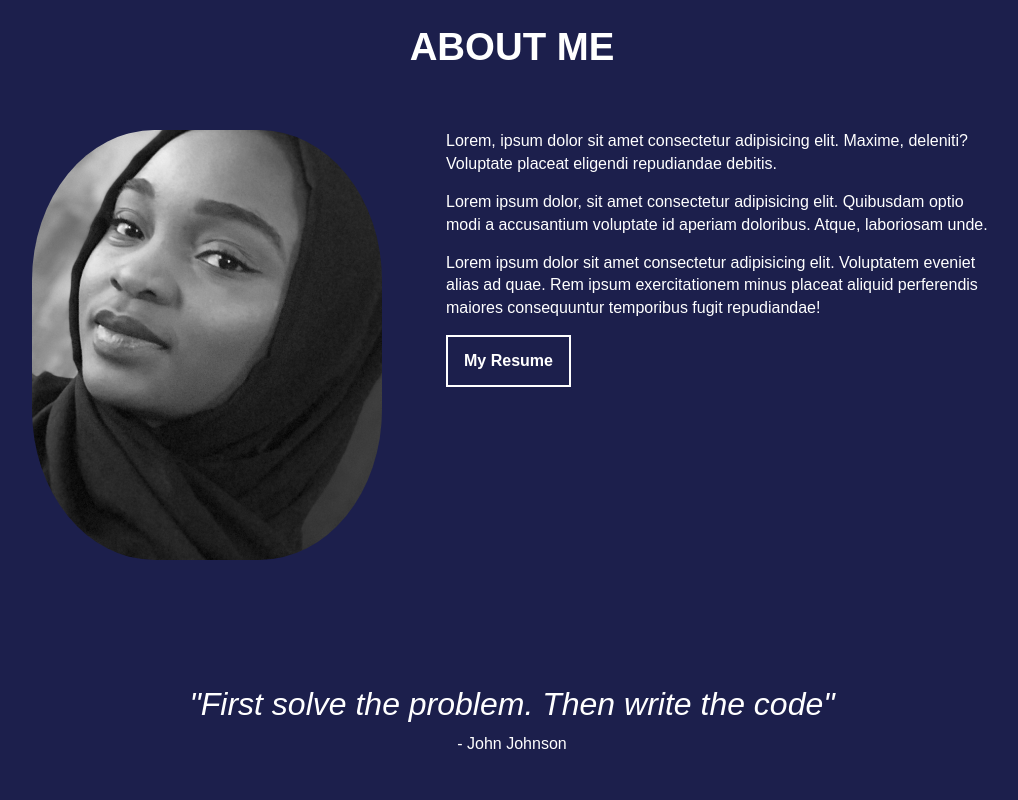
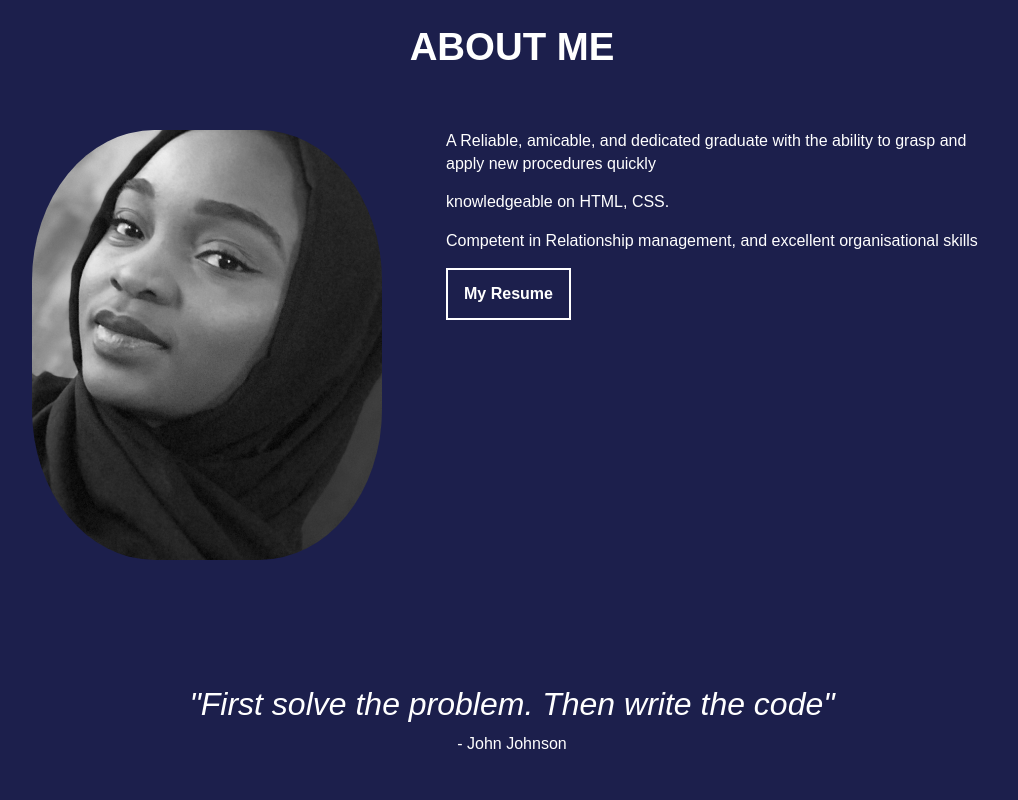
Before and after one commit to jidarrh/my-portfolio, a plain HTML site: page index.html in a window 1280 px wide. Shown: the part 900-1700 px from the top of the page, without its empty margins (128-1146 px from the left). Drawn offline with Linux system fonts and the light colour scheme.

Commit message:
modified about page

```diff
--- a/index.html
+++ b/index.html
@@ -19,10 +19,11 @@
             <div class="about-container">
                 <img src="./images/Profile pic.jpg" alt="Hauwa's photo" class="about-img">
                 <div class="about-text">
-                    <p>Lorem, ipsum dolor sit amet consectetur adipisicing elit. Maxime, deleniti? Voluptate placeat eligendi repudiandae debitis.</p>
-                    <p>Lorem ipsum dolor, sit amet consectetur adipisicing elit. Quibusdam optio modi a accusantium voluptate id aperiam doloribus. Atque, laboriosam unde.</p>
-                    <p>Lorem ipsum dolor sit amet consectetur adipisicing elit. Voluptatem eveniet alias ad quae. Rem ipsum exercitationem minus placeat aliquid perferendis maiores consequuntur temporibus fugit repudiandae!</p>
-                    <a href="https://docs.google.com/document/d/1R76YLXKrb4TQ-L6hUVPHhDNkBGFtSnaA/edit?usp=sharing&ouid=109042695739802525148&rtpof=true&sd=true" class="button">My Resume</a>
+                    <p>A Reliable, amicable, and dedicated graduate with the ability to grasp and apply new procedures quickly</p>
+                    <p> knowledgeable on HTML, CSS.</p>
+                    <p>Competent in Relationship management, and excellent organisational skills</p>
+                    <p></p>
+                    <a href="https://docs.google.com/document/d/1R76YLXKrb4TQ-L6hUVPHhDNkBGFtSnaA/edit?usp=sharing&ouid=109042695739802525148&rtpof=true&sd=true" class="button" target="_blank">My Resume</a>
                 </div>
                 </div>
                 <blockquote>
@@ -30,7 +31,7 @@
                     <cite>- John Johnson</cite>
                 </blockquote>
         </section>
-        <section class="neutral-theme">
+        <!-- <section class="neutral-theme">
             <h2>Projects</h2>
             <article>
                 <div class="article-text">
@@ -64,7 +65,7 @@
                 </div>
                 <img src="./images/project.jpg" class="article-img" alt="placeholder alt text">
             </article>
-        </section>
+        </section> -->
 
         <section class="contact primary-theme">
             <h2>Contact</h2>
--- a/style.css
+++ b/style.css
@@ -73,8 +73,6 @@ cite{
     background-color: var(--primary);
     --button-color: white;
     --button-hover-color: var(--primary);
-
-
 
 }
 
```
